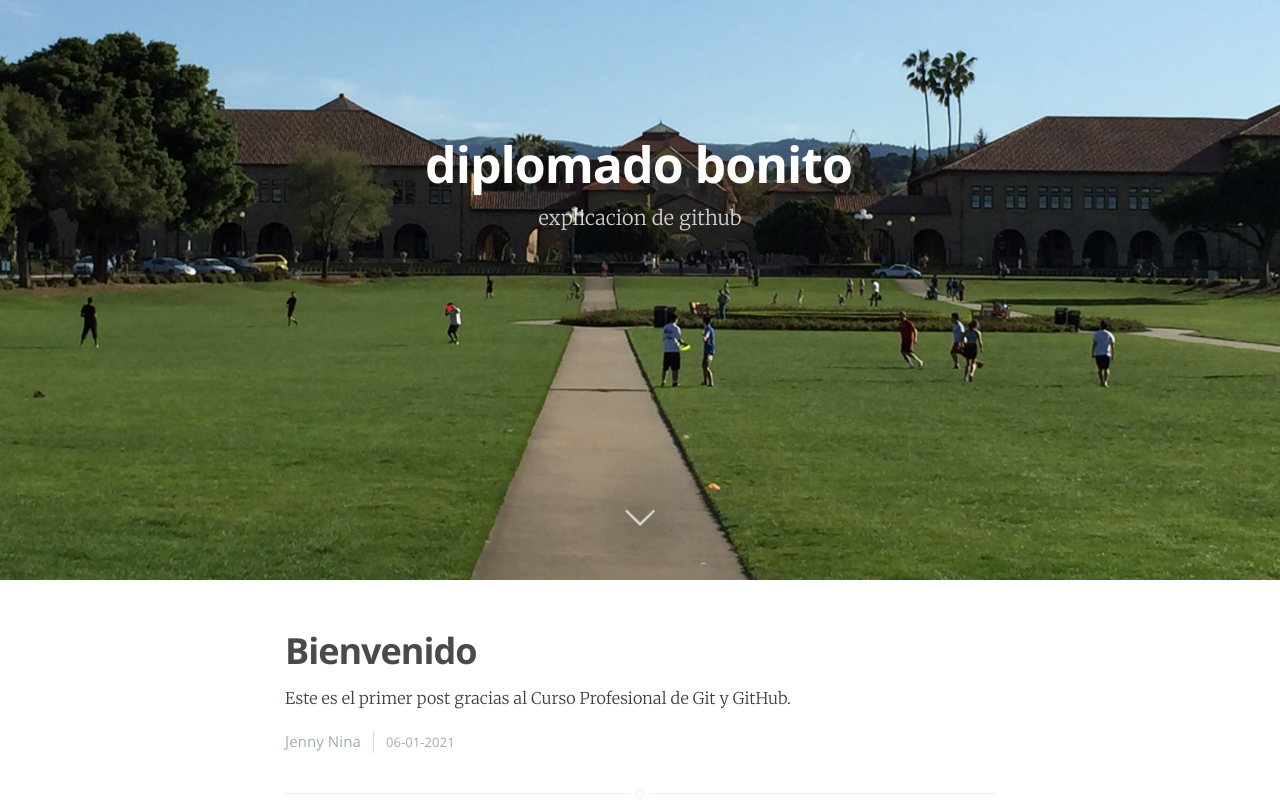
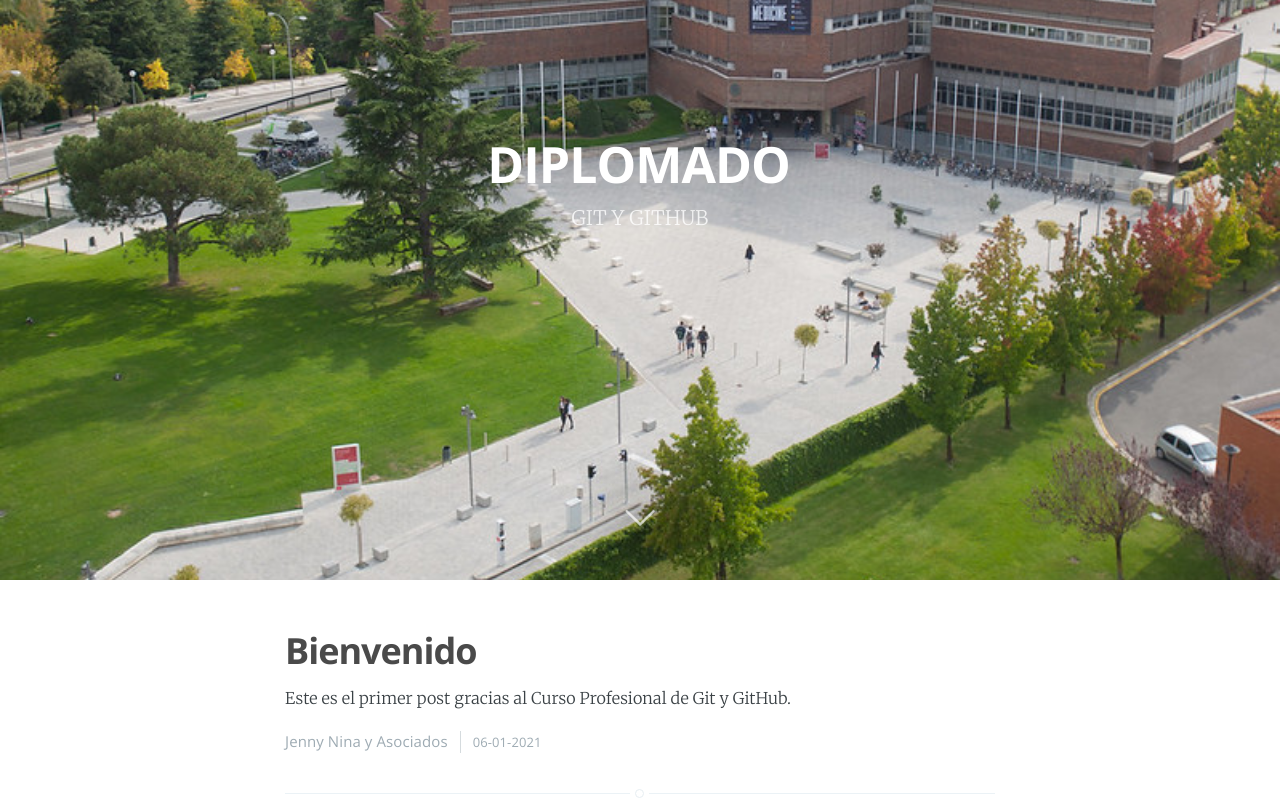
Before and after one commit to eselin28/diplomado4, a plain HTML site: page index.html in a window 1280 px wide. Shown: the part 220-1020 px from the top of the page. Drawn offline with nearby package versions, Linux system fonts and the light colour scheme.

Commit message:
insertando formato

```diff
--- a/index.html
+++ b/index.html
@@ -7,7 +7,7 @@
 
     <meta charset="utf-8">
 
-    <title>Ejercicio</title>
+    <title>Portal</title>
     <meta name="description" content="Ejercicio del Curso Profesional de GIT y GitHub.">
     <meta http-equiv="Content-Type" content="text/html" charset="UTF-8" />
     <meta http-equiv="X-UA-Compatible" content="IE=edge,chrome=1" />
@@ -64,7 +64,7 @@
 
 
     <div class="site-wrapper">
-        <header class="main-header " style="background-image: url(assets/images/IMG_0022.JPG)">
+        <header class="main-header " style="background-image: url(assets/images/campus2.JPG)">
             <nav class="main-nav overlay clearfix">
                                 <a class="menu-button icon-menu" href="index.html#">
                     <span class="word">Menu</span>
@@ -72,8 +72,8 @@
             </nav>
             <div class="vertical">
                 <div class="main-header-content inner">
-                    <h1 class="page-title">diplomado bonito</h1>
-                    <h2 class="page-description">explicacion de github</h2>
+                    <h1 class="page-title">DIPLOMADO</h1>
+                    <h2 class="page-description">GIT Y GITHUB</h2>
                 </div>
             </div>
             <a class="scroll-down icon-arrow-left" href="index.html#content" data-offset="-45"><span class="hidden">Scroll Down</span></a>
@@ -96,7 +96,7 @@
                     <p>Este es el primer post gracias al Curso Profesional de Git y GitHub.<a class="read-more" href="post-1/"></a></p>
                 </section>
                 <footer class="post-meta">
-                    <a href="author/jenny/">Jenny Nina</a>
+                    <a href="author/jenny/">Jenny Nina y Asociados</a>
                     <time class="post-date" datetime="2021-01-06">06-01-2021</time>
                 </footer>
             </article>
```
Also changed, not shown: assets/images/Campus.jpg (added), assets/images/campus2.jpg (added).
